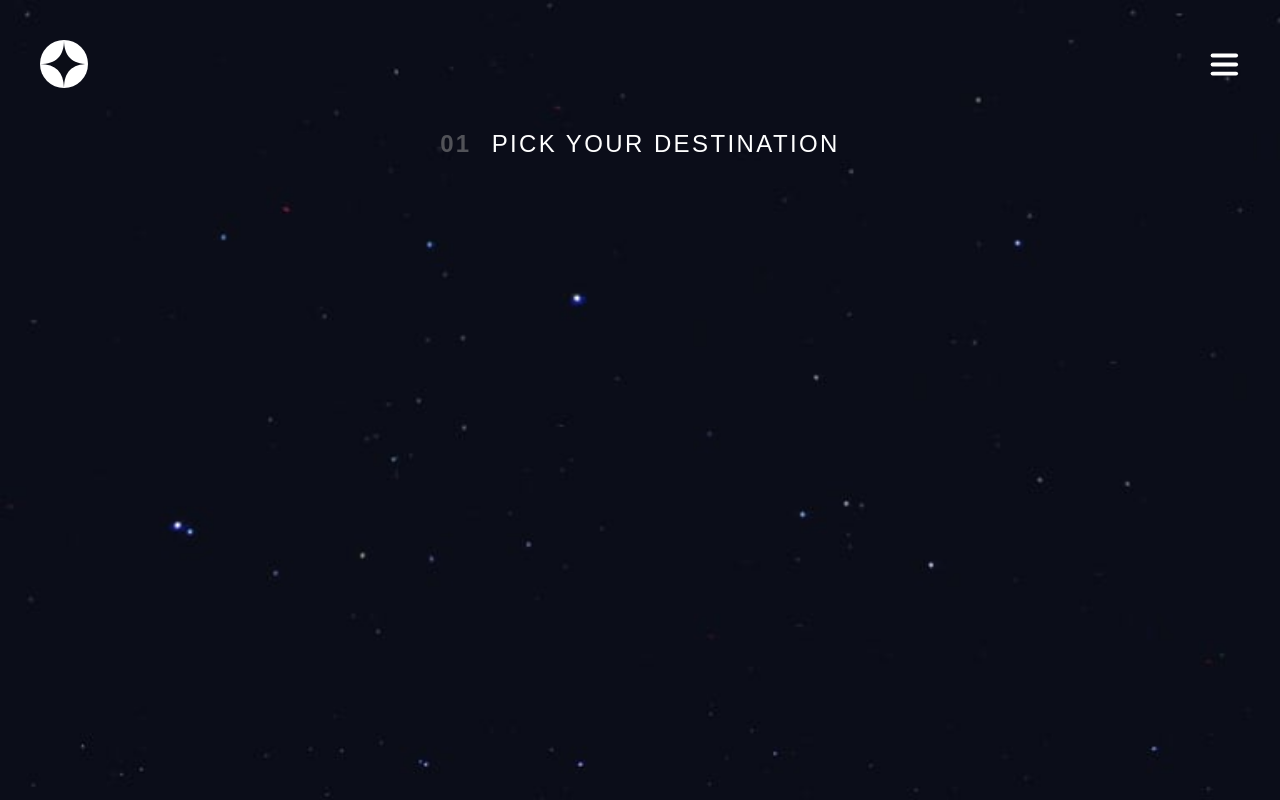
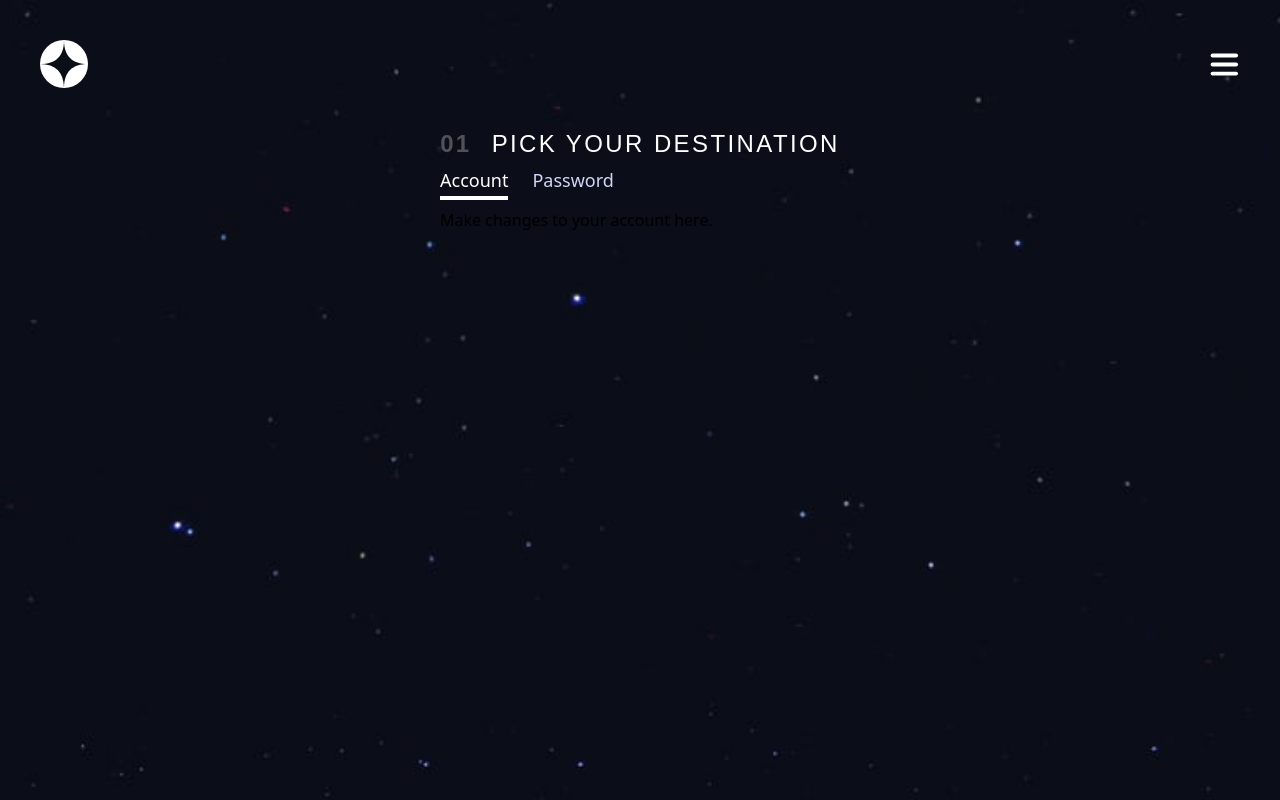
Before and after one commit to leo3210k/Space_Tourism, a React (Create React App) app: page /destination in a window 1280 px wide. Built offline with nearby package versions, Linux system fonts and the light colour scheme.

Commit message:
add shadcn tabs on pick destination

```diff
--- a/src/components/PickDestination.jsx
+++ b/src/components/PickDestination.jsx
@@ -1,4 +1,5 @@
 import './PickDestination.css';
+import { Tabs, TabsContent, TabsList, TabsTrigger } from "@/components/ui/tabs"
 
 function PickDestination() {
   return (
@@ -7,6 +8,14 @@ function PickDestination() {
         <span className='text-2xl font-barlow font-bold text-dusty_gray tracking-widest opacity-50'>01</span>
         <span className='text-2xl font-barlow text-white uppercase tracking-widest'>pick your destination</span>
       </div>
+      <Tabs defaultValue="account" className="w-[400px]">
+        <TabsList>
+          <TabsTrigger value="account">Account</TabsTrigger>
+          <TabsTrigger value="password">Password</TabsTrigger>
+        </TabsList>
+        <TabsContent value="account">Make changes to your account here.</TabsContent>
+        <TabsContent value="password">Change your password here.</TabsContent>
+      </Tabs>
     </div>
   );
 }
```
